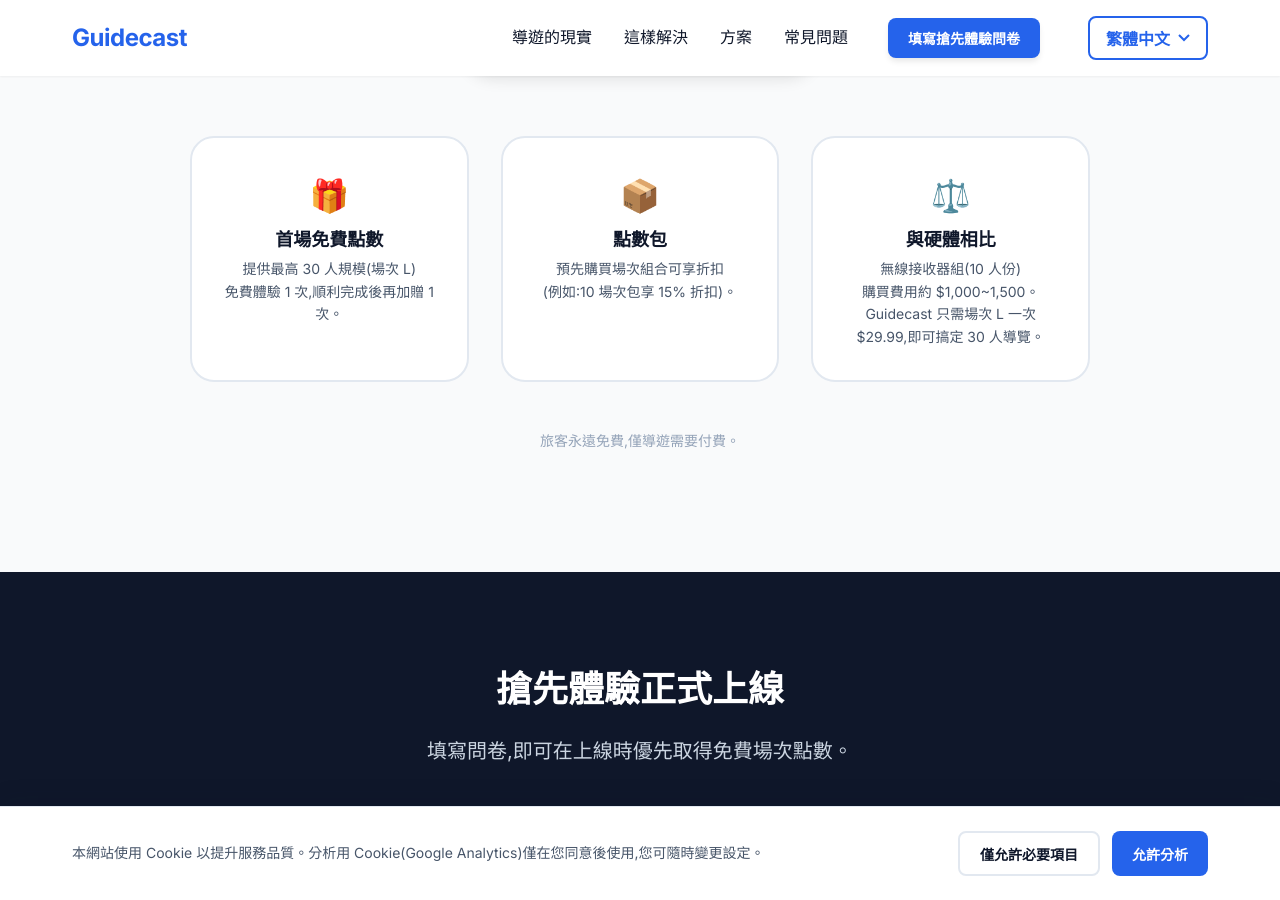
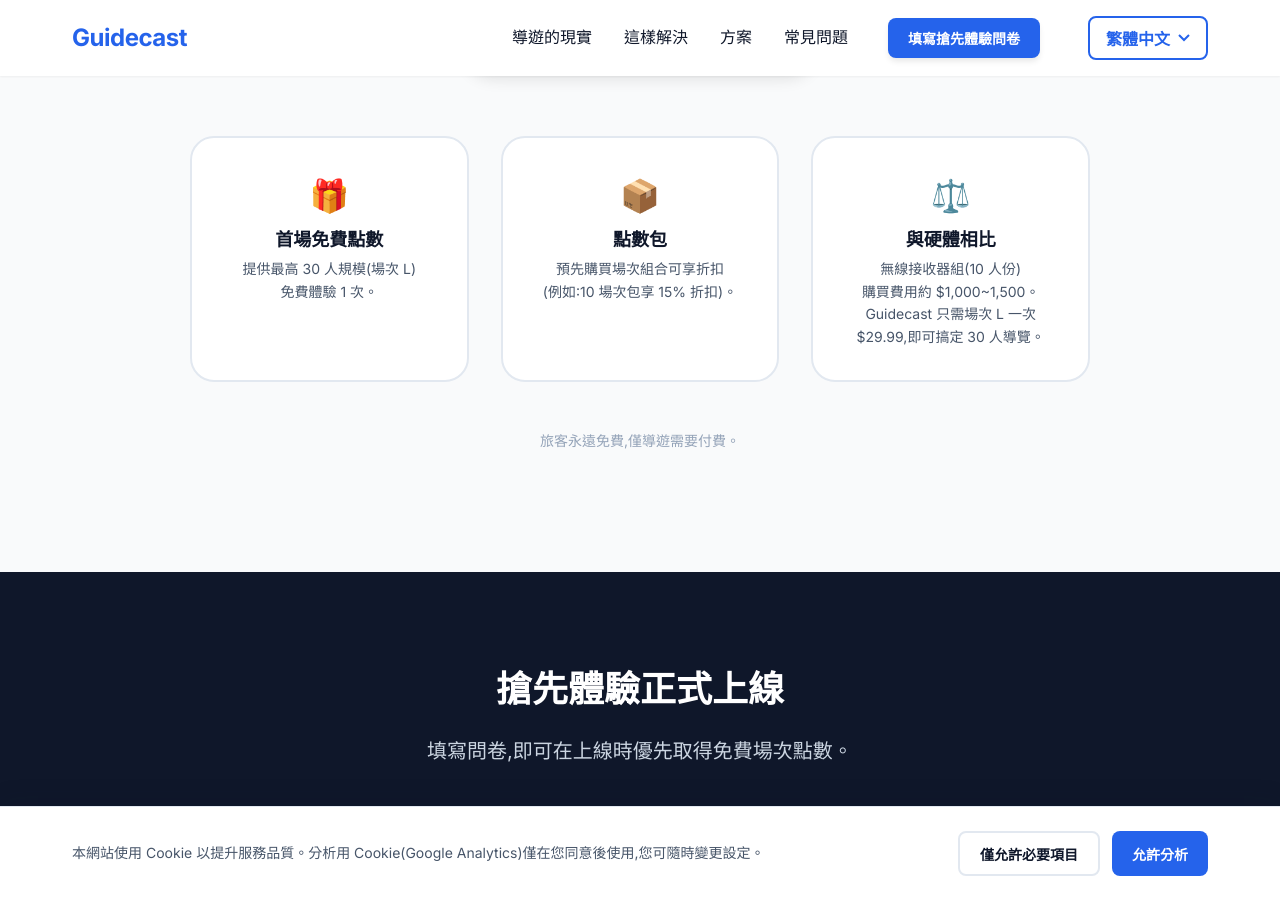
Before and after one commit to jinhoyoo/guidecast_landing, a Jekyll site: the page built from zh-TW/index.html, in a window 1280 px wide and 900 px high, scrolled down 3267 px. Built offline with Jekyll 4.4.1, drawn with Linux system fonts in a browser that asks for light colours; part of the change alters nothing that is shown.

Commit message:
feat: change early-bird reward to one free Session L, drop bonus-session note
Co-Authored-By: Claude <noreply@anthropic.com>

```diff
--- a/_data/translations.yml
+++ b/_data/translations.yml
@@ -87,7 +87,7 @@ ko:
     notes:
       - icon: "🎁"
         title: "첫 세션 무료 크레딧"
-        description: "최대 30명 규모(세션 L) 무료 세션 1회 제공. 잘 마치면 1회 추가."
+        description: "최대 30명 규모(세션 L) 무료 세션 1회 제공."
       - icon: "📦"
         title: "크레딧 팩"
         description: "세션을 묶음으로 선구매 시 할인(예: 10세션 팩 15% 할인)."
@@ -133,7 +133,7 @@ ko:
 
   form:
     title: "얼리버드 신청"
-    subtitle: "연락처와 의견을 남겨주시면 출시 후 <strong>세션 M 3회 무료 크레딧</strong>을 드립니다!"
+    subtitle: "연락처와 의견을 남겨주시면 출시 후, <strong>30명 규모(세션 L) 무료 세션 1회</strong>를 드립니다."
     name_label: "이름 *"
     name_placeholder: "홍길동"
     email_label: "이메일 *"
@@ -146,10 +146,10 @@ ko:
     feedback_label: "의견 및 기대사항 *"
     feedback_placeholder: "Guidecast에 기대하는 점이나 필요한 기능을 자유롭게 작성해주세요."
     privacy_label: "개인정보 수집 및 이용에 동의합니다."
-    submit_button: "세션 M 3회 무료 받기"
+    submit_button: "세션 L 무료 1회 받기"
     submitting: "전송 중..."
     success_title: "신청이 완료되었습니다!"
-    success_message: "소중한 의견 감사합니다.<br>출시 후 이메일로 <strong>세션 M 3회 무료 크레딧</strong>을 보내드리겠습니다."
+    success_message: "소중한 의견 감사합니다.<br>출시 후 이메일로 <strong>30명 규모(세션 L) 무료 세션 1회</strong>를 보내드리겠습니다."
     success_button: "확인"
     q1_label: "현재 투어 운영 방식"
     q1_option1: "전용 장비 사용 (오디오 가이드 등)"
@@ -250,7 +250,7 @@ en:
     notes:
       - icon: "🎁"
         title: "Free First-Session Credit"
-        description: "Get one free session at Session L scale (up to 30 people). Complete it successfully and we'll give you a second one."
+        description: "Get one free session at Session L scale (up to 30 people)."
       - icon: "📦"
         title: "Credit Packs"
         description: "Pre-purchase sessions in bulk for a discount (e.g., 15% off a 10-session pack)."
@@ -296,7 +296,7 @@ en:
 
   form:
     title: "Early Bird Application"
-    subtitle: "Leave your contact and feedback to receive <strong>3 free Session M credits</strong> after launch!"
+    subtitle: "Leave your contact and feedback to receive <strong>one free Session L (up to 30 people)</strong> after launch!"
     name_label: "Name *"
     name_placeholder: "John Doe"
     email_label: "Email *"
@@ -309,10 +309,10 @@ en:
     feedback_label: "Feedback & Expectations *"
     feedback_placeholder: "Feel free to share what you expect from Guidecast or features you need."
     privacy_label: "I agree to the collection and use of personal information."
-    submit_button: "Get 3 Free Session M Credits"
+    submit_button: "Get 1 Free Session L"
     submitting: "Submitting..."
     success_title: "Application Complete!"
-    success_message: "Thank you for your valuable feedback.<br>We'll send you <strong>3 free Session M credits</strong> via email after launch."
+    success_message: "Thank you for your valuable feedback.<br>We'll send you <strong>one free Session L (up to 30 people)</strong> via email after launch."
     success_button: "OK"
     q1_label: "How do you currently conduct your tours?"
     q1_option1: "Using dedicated equipment (audio guide, etc.)"
@@ -413,7 +413,7 @@ es:
     notes:
       - icon: "🎁"
         title: "Crédito gratis para tu primera sesión"
-        description: "Incluye 1 sesión gratis para hasta 30 personas (Sesión L). Si la completas con éxito, recibes 1 sesión adicional."
+        description: "Incluye 1 sesión gratis para hasta 30 personas (Sesión L)."
       - icon: "📦"
         title: "Paquetes de créditos"
         description: "Compra sesiones por adelantado en paquetes y obtén descuentos (por ejemplo, 15% de descuento en el paquete de 10 sesiones)."
@@ -459,7 +459,7 @@ es:
 
   form:
     title: "Solicitud de Madrugador"
-    subtitle: "¡Deja tu contacto y comentarios para recibir <strong>3 créditos gratis de Sesión M</strong> después del lanzamiento!"
+    subtitle: "¡Deja tu contacto y comentarios para recibir <strong>1 Sesión L gratis (hasta 30 personas)</strong> después del lanzamiento!"
     name_label: "Nombre *"
     name_placeholder: "Juan Pérez"
     email_label: "Correo Electrónico *"
@@ -472,10 +472,10 @@ es:
     feedback_label: "Comentarios y Expectativas *"
     feedback_placeholder: "Siéntete libre de compartir lo que esperas de Guidecast o las características que necesitas."
     privacy_label: "Acepto la recopilación y uso de información personal."
-    submit_button: "Obtener 3 Créditos Gratis de Sesión M"
+    submit_button: "Obtener 1 Sesión L Gratis"
     submitting: "Enviando..."
     success_title: "¡Solicitud Completa!"
-    success_message: "Gracias por tus valiosos comentarios.<br>Te enviaremos <strong>3 créditos gratis de Sesión M</strong> por correo electrónico después del lanzamiento."
+    success_message: "Gracias por tus valiosos comentarios.<br>Te enviaremos <strong>1 Sesión L gratis (hasta 30 personas)</strong> por correo electrónico después del lanzamiento."
     success_button: "OK"
     q1_label: "¿Cómo realiza actualmente sus tours?"
     q1_option1: "Usando equipo dedicado (audioguía, etc.)"
@@ -576,7 +576,7 @@ de:
     notes:
       - icon: "🎁"
         title: "Erste Session kostenlos"
-        description: "Eine kostenlose Session für bis zu 30 Personen (Session L). Erfolgreich abgeschlossen? Dann gibt es eine weitere gratis dazu."
+        description: "Eine kostenlose Session für bis zu 30 Personen (Session L)."
       - icon: "📦"
         title: "Guthaben-Pakete"
         description: "Sessions im Paket vorab kaufen und sparen (z. B. 15 % Rabatt auf das 10er-Paket)."
@@ -622,7 +622,7 @@ de:
 
   form:
     title: "Early-Bird-Bewerbung"
-    subtitle: "Hinterlassen Sie Ihre Kontaktdaten und Feedback, um nach dem Launch <strong>3 kostenlose Session-M-Guthaben</strong> zu erhalten!"
+    subtitle: "Hinterlassen Sie Ihre Kontaktdaten und Feedback, um nach dem Launch <strong>eine kostenlose Session L (bis zu 30 Personen)</strong> zu erhalten!"
     name_label: "Name *"
     name_placeholder: "Max Mustermann"
     email_label: "E-Mail *"
@@ -635,10 +635,10 @@ de:
     feedback_label: "Kommentare und Erwartungen *"
     feedback_placeholder: "Teilen Sie uns gerne mit, was Sie von Guidecast erwarten oder welche Funktionen Sie benötigen."
     privacy_label: "Ich stimme der Erhebung und Verwendung meiner persönlichen Daten zu."
-    submit_button: "3 kostenlose Session-M-Guthaben erhalten"
+    submit_button: "1 kostenlose Session L erhalten"
     submitting: "Wird gesendet..."
     success_title: "Bewerbung abgeschlossen!"
-    success_message: "Vielen Dank für Ihr wertvolles Feedback.<br>Wir senden Ihnen nach dem Launch <strong>3 kostenlose Session-M-Guthaben</strong> per E-Mail."
+    success_message: "Vielen Dank für Ihr wertvolles Feedback.<br>Wir senden Ihnen nach dem Launch <strong>eine kostenlose Session L (bis zu 30 Personen)</strong> per E-Mail."
     success_button: "OK"
     q1_label: "Wie führen Sie derzeit Ihre Touren durch?"
     q1_option1: "Mit dedizierter Ausrüstung (Audioguide, etc.)"
@@ -739,7 +739,7 @@ it:
     notes:
       - icon: "🎁"
         title: "Crediti gratuiti per la prima sessione"
-        description: "1 sessione gratuita fino a 30 persone (Sessione L). Completala con successo e ne ricevi un'altra."
+        description: "1 sessione gratuita fino a 30 persone (Sessione L)."
       - icon: "📦"
         title: "Pacchetti di crediti"
         description: "Acquista sessioni in blocco e risparmia (es. pacchetto da 10 sessioni con 15% di sconto)."
@@ -785,7 +785,7 @@ it:
 
   form:
     title: "Iscrizione anticipata"
-    subtitle: "Lascia i tuoi contatti e il tuo feedback per ricevere <strong>3 crediti gratuiti Sessione M</strong> dopo il lancio!"
+    subtitle: "Lascia i tuoi contatti e il tuo feedback per ricevere <strong>1 Sessione L gratuita (fino a 30 persone)</strong> dopo il lancio!"
     name_label: "Nome *"
     name_placeholder: "Mario Rossi"
     email_label: "Email *"
@@ -798,10 +798,10 @@ it:
     feedback_label: "Feedback e aspettative *"
     feedback_placeholder: "Raccontaci cosa ti aspetti da Guidecast o quali funzionalità ti servirebbero."
     privacy_label: "Acconsento alla raccolta e all'utilizzo dei miei dati personali."
-    submit_button: "Ricevi 3 Crediti Gratuiti Sessione M"
+    submit_button: "Ricevi 1 Sessione L Gratuita"
     submitting: "Invio in corso..."
     success_title: "Iscrizione completata!"
-    success_message: "Grazie per il tuo prezioso feedback.<br>Ti invieremo <strong>3 crediti gratuiti Sessione M</strong> via email dopo il lancio."
+    success_message: "Grazie per il tuo prezioso feedback.<br>Ti invieremo <strong>1 Sessione L gratuita (fino a 30 persone)</strong> via email dopo il lancio."
     success_button: "OK"
     q1_label: "Come gestisci attualmente i tuoi tour?"
     q1_option1: "Con attrezzatura dedicata (audioguida, ecc.)"
@@ -902,7 +902,7 @@ ja:
     notes:
       - icon: "🎁"
         title: "初回セッション無料クレジット"
-        description: "最大30名規模(セッションL)の無料セッションを1回プレゼント。無事に終えれば、もう1回追加でプレゼントします。"
+        description: "最大30名規模(セッションL)の無料セッションを1回プレゼント。"
       - icon: "📦"
         title: "クレジットパック"
         description: "セッションをまとめて事前購入すると割引(例:10セッションパックで15%オフ)。"
@@ -948,7 +948,7 @@ ja:
 
   form:
     title: "アーリーバード申込"
-    subtitle: "連絡先とご意見を残していただければ、リリース後に<strong>セッションM 3回分の無料特典</strong>をプレゼント！"
+    subtitle: "連絡先とご意見を残していただければ、リリース後に<strong>30名規模(セッションL)の無料セッション1回</strong>をプレゼント！"
     name_label: "お名前 *"
     name_placeholder: "山田太郎"
     email_label: "メールアドレス *"
@@ -961,10 +961,10 @@ ja:
     feedback_label: "ご意見・ご要望 *"
     feedback_placeholder: "Guidecastに期待する点や必要な機能をご自由にお書きください。"
     privacy_label: "個人情報の収集及び利用に同意します。"
-    submit_button: "セッションM 3回分の無料特典を受け取る"
+    submit_button: "セッションL 無料1回分を受け取る"
     submitting: "送信中..."
     success_title: "申込が完了しました！"
-    success_message: "貴重なご意見ありがとうございます。<br>リリース後にメールで<strong>セッションM 3回分の無料特典</strong>をお送りいたします。"
+    success_message: "貴重なご意見ありがとうございます。<br>リリース後にメールで<strong>30名規模(セッションL)の無料セッション1回</strong>をお送りいたします。"
     success_button: "確認"
     q1_label: "現在どのようにツアーを行っていますか？"
     q1_option1: "専用機器を使用（オーディオガイドなど）"
@@ -1065,7 +1065,7 @@ zh-TW:
     notes:
       - icon: "🎁"
         title: "首場免費點數"
-        description: "提供最高 30 人規模(場次 L)免費體驗 1 次,順利完成後再加贈 1 次。"
+        description: "提供最高 30 人規模(場次 L)免費體驗 1 次。"
       - icon: "📦"
         title: "點數包"
         description: "預先購買場次組合可享折扣(例如:10 場次包享 15% 折扣)。"
@@ -1111,7 +1111,7 @@ zh-TW:
 
   form:
     title: "早鳥優惠申請"
-    subtitle: "留下您的聯絡方式和意見,上線後將獲得<strong>場次M 3次免費優惠</strong>！"
+    subtitle: "留下您的聯絡方式和意見,上線後將獲得<strong>30人規模(場次L)免費場次1次</strong>！"
     name_label: "姓名 *"
     name_placeholder: "王小明"
     email_label: "電子郵件 *"
@@ -1124,10 +1124,10 @@ zh-TW:
     feedback_label: "意見及期望 *"
     feedback_placeholder: "歡迎自由分享您對Guidecast的期望或需要的功能。"
     privacy_label: "我同意個人資料的收集與使用。"
-    submit_button: "獲得場次M 3次免費優惠"
+    submit_button: "獲得場次L免費1次"
     submitting: "傳送中..."
     success_title: "申請完成！"
-    success_message: "感謝您寶貴的意見。<br>上線後我們將透過電子郵件發送<strong>場次M 3次免費優惠</strong>給您。"
+    success_message: "感謝您寶貴的意見。<br>上線後我們將透過電子郵件發送<strong>30人規模(場次L)免費場次1次</strong>給您。"
     success_button: "確認"
     q1_label: "您目前如何進行導覽服務？"
     q1_option1: "使用專用設備（語音導覽等）"
@@ -1228,7 +1228,7 @@ zh-CN:
     notes:
       - icon: "🎁"
         title: "首次场次免费额度"
-        description: "赠送最多支持30人（场次L）的免费场次1次，顺利完成后再额外赠送1次。"
+        description: "赠送最多支持30人（场次L）的免费场次1次。"
       - icon: "📦"
         title: "额度套餐包"
         description: "打包预购场次可享折扣（例如：10场次套餐享15%折扣）。"
@@ -1274,7 +1274,7 @@ zh-CN:
 
   form:
     title: "早鸟优惠申请"
-    subtitle: "留下您的联系方式和意见，上线后将获得<strong>场次M 3次免费优惠</strong>！"
+    subtitle: "留下您的联系方式和意见，上线后将获得<strong>30人规模（场次L）免费场次1次</strong>！"
     name_label: "姓名 *"
     name_placeholder: "张三"
     email_label: "电子邮箱 *"
@@ -1287,10 +1287,10 @@ zh-CN:
     feedback_label: "意见及期望 *"
     feedback_placeholder: "欢迎自由分享您对Guidecast的期望或需要的功能。"
     privacy_label: "我同意个人信息的收集与使用。"
-    submit_button: "获得场次M 3次免费优惠"
+    submit_button: "获得场次L免费1次"
     submitting: "发送中..."
     success_title: "申请完成！"
-    success_message: "感谢您宝贵的意见。<br>上线后我们将通过电子邮箱发送<strong>场次M 3次免费优惠</strong>给您。"
+    success_message: "感谢您宝贵的意见。<br>上线后我们将通过电子邮箱发送<strong>30人规模（场次L）免费场次1次</strong>给您。"
     success_button: "确认"
     q1_label: "您目前在导游服务中使用什么方式？"
     q1_option1: "使用专用设备（音频导览等）"
```
